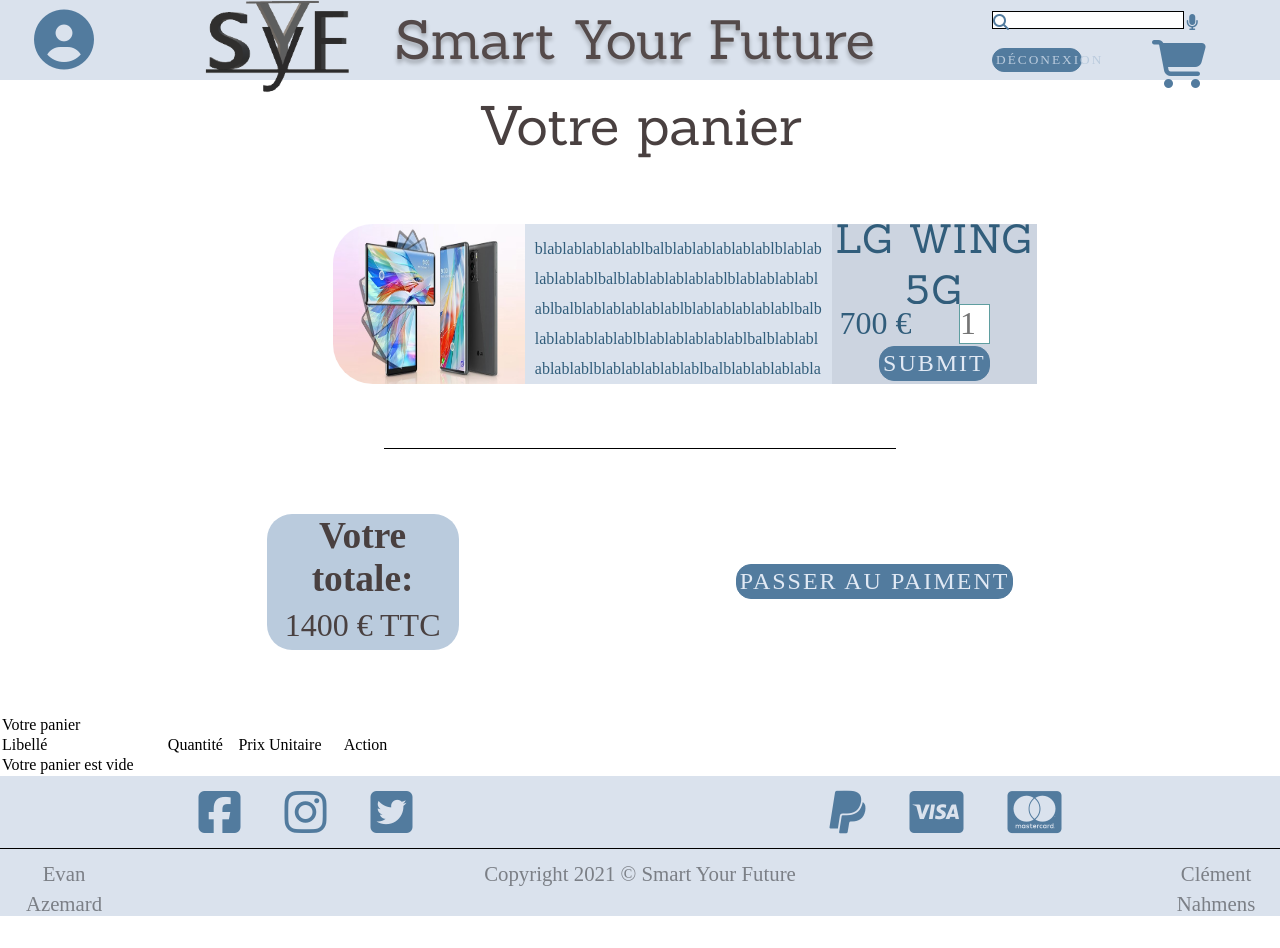
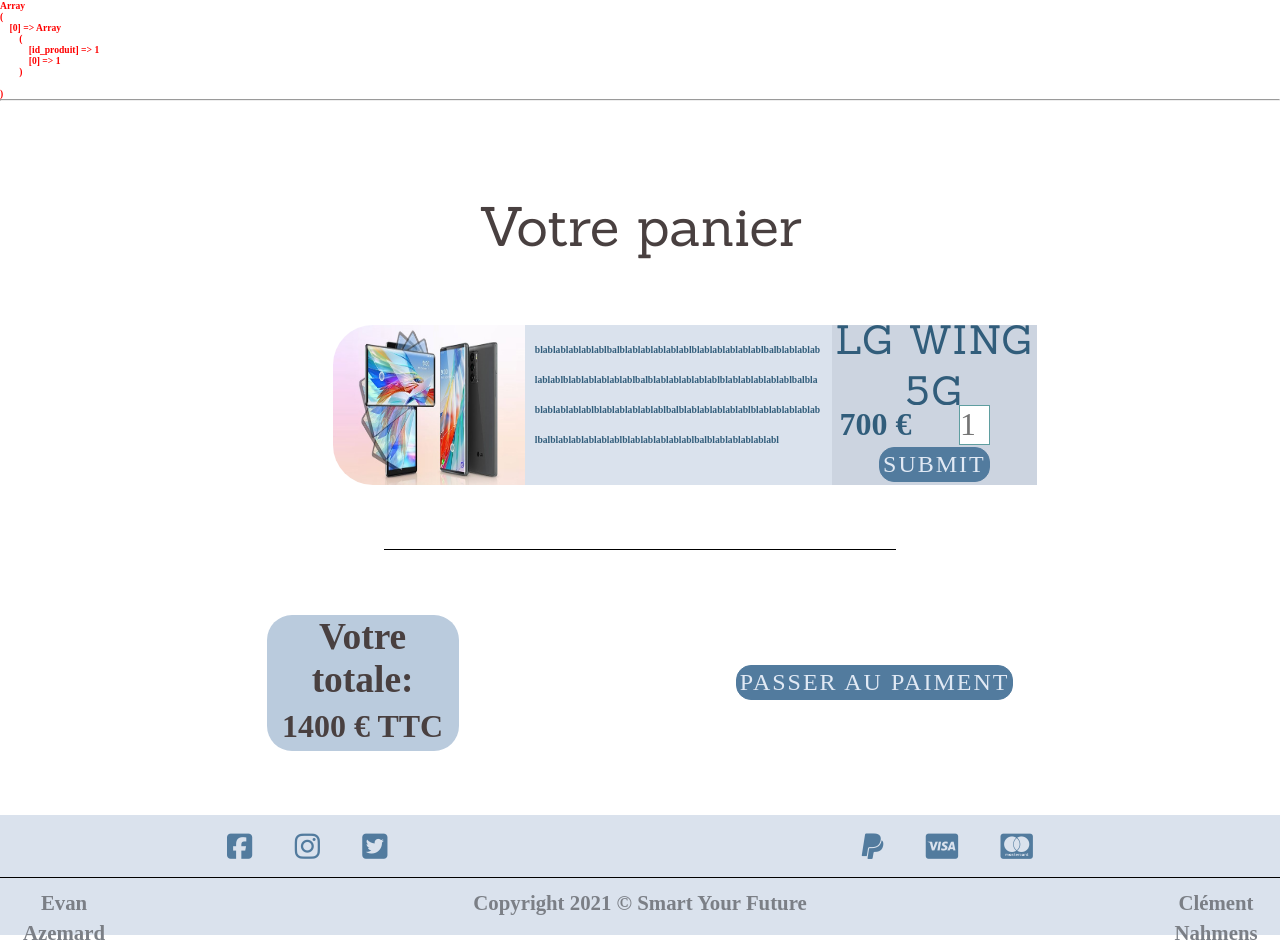
Before and after one commit to evan-azemard/boutique, a PHP site: page /panier in a window 1280 px wide. Before the commit the page ends 916 px from the top, so only its background shows below. Run offline with PHP 8.4, Linux system fonts and the light colour scheme; the visitor is signed in with stand-in values (Sample User, id 1); data comes from the database, SQL or seed files in the repository; tables that the repository leaves empty hold one stand-in row (values such as "Sample post"); some libraries are stand-ins or nearby versions.

Commit message:
le lien du pannier a produit dans la page panier marche

```diff
--- a/controllers/Produit.php
+++ b/controllers/Produit.php
@@ -16,60 +16,66 @@ function produit ()
      *
      * */
 
-    class C_produit{
+    class C_produit
+    {
 
         private $id;
         private $number;
 
-        public function getId(){
+        public function getId()
+        {
             return $this->id;
         }
-         public function setId($id)
+
+        public function setId($id)
         {
             $this->id = $id;
         }
 
-        public function getNumber(){
+        public function getNumber()
+        {
             return $this->number;
         }
-         public function setNumber($number)
+
+        public function setNumber($number)
         {
             $this->number = $number;
         }
 
-        public function produit($id,$number){
+        public function produit($id, $number)
+        {
             $this->setNumber($number);
             $this->setId($id);
             $errors = array();
 
 
 
-            if ($this->id < 1 || $this->id > 50)
-            {
+
+
+            if ($this->id < 1 || $this->id > 50) {
                 array_push($errors, "Vous pouvez sélectioner au maximum 50 même produit");
 
             }
 
             if (count($errors) < 1) {
 
-               $data_article = data_article($this->id);
+                $data_article = data_article($this->id);
 
                 foreach ($data_article as $item) {
                     $prix = $item['prix_article'];
-               }
+                }
 
 
-                $prixf =  (int)$prix * (int)$this->number;
+                $prixf = (int)$prix * (int)$this->number;
                 $id_user = (int)$_SESSION['id'];
                 $id_article = (int)$this->id;
                 $number_article = (int)$this->number;
 
-               ajout_panier($id_user,$id_article,$number_article,$prixf);
+                ajout_panier($id_user, $id_article, $number_article, $prixf);
 
-               unset($prixf);
+                unset($prixf);
 
-                 header("refresh: 1");
-
+                header("refresh: 1");
 
 
             }
@@ -78,111 +84,8 @@ function produit ()
         }
 
 
-
-
     }
 
-
-
-    class cart
-    {
-
-        /**
-         * Constructeur de la class
-         */
-
-
-        /**
-         *Initialisation du panier
-         */
-        public function initCart()
-        {
-            $_SESSION['panier'] = array();
-        }
-
-        /**
-         * Retourne le contenu du panier
-         */
-        public function getList()
-        {
-            return !empty($_SESSION['panier']) ? $_SESSION['panier'] : NULL;
-        }
-
-        /**
-         * Ajout d'un produit au panier
-         */
-        public function addProduct($id_produit, $libelle_produit, $qte = 1, $prix_unitaire_produit = 0)
-        {
-            $errors = array();
-            if ($qte > 0) {
-                $_SESSION['panier'][$id_produit] = array(
-                    'id_produit' => $id_produit, 'produit' => $libelle_produit, 'qte' => $qte, 'prix_unitaire' => $prix_unitaire_produit
-                );
-                $this->updateTotalPriceProduct($id_produit);
-            } else {
-                array_push($errors, "Vous ne pouvez pas ajouter un produit sans quantité...");
-            }
-        }
-
-        private function updateTotalPriceProduct($id_produit)
-        {
-            if (isset($_SESSION['panier'][$id_produit])) {
-                $_SESSION['panier'][$id_produit]['prix_Total'] = $_SESSION['panier'][$id_produit]['qte'] * $_SESSION['panier'][$id_produit]['prix_unitaire'];
-            }
-        }
-
-        /**
-         * Modifie la quantité d'une produit dans le panier
-         */
-        public function updateQteProduct($id_produit, $qte = 0)
-        {
-            $errors = array();
-            if (isset($_SESSION['panier'][$id_produit])) {
-                $_SESSION['panier'][$id_produit]['qte'] = $qte;
-                $this->updateTotalPriceProduct($id_produit);
-            } else {
-                array_push($errors, "produit non présent dans le panier");
-            }
-        }
-
-        /**
-         * Supprime une produit du panier
-         */
-        public function removeProduct($id_produit)
-        {
-            if (isset($_SESSION['panier'][$id_produit])) {
-                unset($_SESSION['panier'][$id_produit]);
-            }
-        }
-
-        /**
-         * Retourne le nombre de produits dans le panier
-         */
-        public function getNbProductsInCart()
-        {
-            $panier = !empty($_SESSION['panier']) ? $_SESSION['panier'] : NULL;
-            $nb = 0;
-            $panier = !empty($_SESSION['panier']) ? $_SESSION['panier'] : NULL;
-            if (!empty($panier)) {
-                foreach ($panier as $P) {
-                    $nb += $P['qte'];
-                }
-            }
-            return $nb;
-        }
-
-        public function getTotalPriceCart()
-        {
-            $total = 0;
-            $panier = !empty($_SESSION['panier']) ? $_SESSION['panier'] : NULL;
-            if (!empty($panier)) {
-                foreach ($panier as $P) {
-                    $total += $P['prix_Total'];
-                }
-            }
-            return $total;
-        }
-    }
 
 
     $articles_model = article_model();
--- a/controllers/panier.php
+++ b/controllers/panier.php
@@ -1,9 +1,63 @@
 <?php
+require ('model/panier.php');
 
+function debug($variable,$color = null){
+if (!isset($color)){
+    $color = "gray";
+}
+    echo "<span style='color: $color; font-weight: bold; font-size: 1.2vh; '>";
+    echo '<pre>';
+    print_r($variable);
+    echo '</pre> <hr>';
+    echo '<span>';
+}
 function panier(){
 
+    class C_affiche
+    {
 
-        //Template
+        private $id;
+
+        public function getId()
+        {
+            return $this->id;
+        }
+
+        public function setId($id)
+        {
+            $this->id = $id;
+        }
+
+        public function affiche_panier($id)
+        {
+            $this->setId($id);
+
+
+            $articles = article_panier($this->id);
+
+            foreach ($articles as $tab) {
+                $id = $tab['id_panier'];
+            }
+
+            $articles_pp = article_pp($id);
+
+            debug($articles_pp,"red");
+
+
+
+
+           $articles_panier =  select_panier($id);
+
+
+
+        }
+
+
+
+    }
+
+
+    //Template
     $template = 'panier';
     //Layout (contient header , footer)
     include('view/layout.php');
--- a/library/fonctions.php
+++ b/library/fonctions.php
@@ -1,15 +1 @@
 <?php
-
-
-//Pour le débug
-
-function debug($variable,$color = null){
-    if (!isset($color)){
-        $color = "gray";
-    }
-    echo "<span style='color: $color; font-weight: bold; font-size: 1.2vh; '>";
-    echo '<pre>';
-    print_r($variable);
-    echo '</pre> <hr>';
-    echo '<span>';
-}
--- /dev/null
+++ b/model/panier.php
@@ -0,0 +1,52 @@
+<?php
+function  article_panier($model)
+{
+
+    $bdd =  db_connect();
+
+    $sel = $bdd->prepare('select * from paniers  WHERE id_user = ?');
+    $sel->execute(array($model));
+    $articles = $sel->fetchAll();
+
+    return $articles;
+}
+
+function  article_pp($id)
+{
+
+    $bdd =  db_connect();
+
+    $sel = $bdd->prepare('select id_produit from paniers  WHERE id_panier = ?');
+    $sel->execute(array($id));
+    $articles_pp = $sel->fetchAll();
+
+    return $articles_pp;
+}
+
+function  select_panier($id)
+{
+
+    $bdd =  db_connect();
+
+    $sel = $bdd->prepare('select * from articles  WHERE id_produit = ?');
+    $sel->execute(array($id));
+    $articles_panier = $sel->fetchAll();
+
+    return $articles_panier;
+}
+
+
+
+
+/*Sélédctionner 1 fois la marque*/
+/*function  article_panier2()
+{
+
+        $bdd =  db_connect();
+
+    $sel = $bdd->prepare('select DISTINCT marque_model from articles ');
+    $sel->execute();
+    $articles_model = $sel->fetchAll();
+
+    return $articles_model;
+}*/
--- a/view/layout.php
+++ b/view/layout.php
@@ -18,7 +18,7 @@
 
 <body>
     <!--Header-->
-    <header>
+<!--    <header>
         <div id="header_menu">
             <div class="sectiondiv">
                 <div id="déroul" class="DEL" style="overflow: auto; min-height: 85%;">
@@ -80,7 +80,7 @@
             <a href="panier"><i id="header_panier" class="fa fa-shopping-cart fa-3x" aria-hidden="true"></i></a>
         </div>
     </header>
-
+-->
     <!--Main-->
 
     <!--Template-->
--- a/view/panier.php
+++ b/view/panier.php
@@ -1,4 +1,8 @@
- <main id="panier_main">
+<?php
+ $user = new C_affiche();
+ $errors = $user->affiche_panier($_SESSION['id']);
+?>
+<main id="panier_main">
     <section id="panier_section">
         <article id="panier_h1">
             <h1>Votre panier</h1>
@@ -44,107 +48,3 @@
         </article>
     </section>
 </main>
-
-<?php
-include_once("fonctions-panier.php");
-
-$erreur = false;
-
-$action = (isset($_POST['action']) ? $_POST['action'] : (isset($_GET['action']) ? $_GET['action'] : null));
-if ($action !== null) {
-    if (!in_array($action, array('ajout', 'suppression', 'refresh')))
-        $erreur = true;
-
-    //récupération des variables en POST ou GET
-    $l = (isset($_POST['l']) ? $_POST['l'] : (isset($_GET['l']) ? $_GET['l'] : null));
-    $p = (isset($_POST['p']) ? $_POST['p'] : (isset($_GET['p']) ? $_GET['p'] : null));
-    $q = (isset($_POST['q']) ? $_POST['q'] : (isset($_GET['q']) ? $_GET['q'] : null));
-
-    //Suppression des espaces verticaux
-    $l = preg_replace('#\v#', '', $l);
-    //On vérifie que $p est un float
-    $p = floatval($p);
-
-    //On traite $q qui peut être un entier simple ou un tableau d'entiers
-
-    if (is_array($q)) {
-        $QteArticle = array();
-        $i = 0;
-        foreach ($q as $contenu) {
-            $QteArticle[$i++] = intval($contenu);
-        }
-    } else
-        $q = intval($q);
-}
-
-if (!$erreur) {
-    switch ($action) {
-        case "ajout":
-            ajouterArticle($l, $q, $p);
-            break;
-
-        case "suppression":
-            supprimerArticle($l);
-            break;
-
-        case "refresh":
-            for ($i = 0; $i < count($QteArticle); $i++) {
-                modifierQTeArticle($_SESSION['panier']['libelleProduit'][$i], round($QteArticle[$i]));
-            }
-            break;
-
-        default:
-            break;
-    }
-}
-echo '<?xml version="1.0" encoding="utf-8"?>'; ?>
-
-
-
-
-<main id="main_panier">
-
-    <form method="post" action="panier.php">
-        <table style="width: 400px">
-            <tr>
-                <td colspan="4">Votre panier</td>
-            </tr>
-            <tr>
-                <td>Libellé</td>
-                <td>Quantité</td>
-                <td>Prix Unitaire</td>
-                <td>Action</td>
-            </tr>
-
-
-            <?php
-            if (creationPanier()) {
-                $nbArticles = count($_SESSION['panier']['libelleProduit']);
-                if ($nbArticles <= 0)
-                    echo "<tr><td>Votre panier est vide </ td></tr>";
-                else {
-                    for ($i = 0; $i < $nbArticles; $i++) {
-                        echo "<tr>";
-                        echo "<td>" . htmlspecialchars($_SESSION['panier']['libelleProduit'][$i]) . "</ td>";
-                        echo "<td><input type=\"text\" size=\"4\" name=\"q[]\" value=\"" . htmlspecialchars($_SESSION['panier']['qteProduit'][$i]) . "\"/></td>";
-                        echo "<td>" . htmlspecialchars($_SESSION['panier']['prixProduit'][$i]) . "</td>";
-                        echo "<td><a href=\"" . htmlspecialchars("panier.php?action=suppression&l=" . rawurlencode($_SESSION['panier']['libelleProduit'][$i])) . "\">XX</a></td>";
-                        echo "</tr>";
-                    }
-
-                    echo "<tr><td colspan=\"2\"> </td>";
-                    echo "<td colspan=\"2\">";
-                    echo "Total : " . MontantGlobal();
-                    echo "</td></tr>";
-
-                    echo "<tr><td colspan=\"4\">";
-                    echo "<input type=\"submit\" value=\"Rafraichir\"/>";
-                    echo "<input type=\"hidden\" name=\"action\" value=\"refresh\"/>";
-
-                    echo "</td></tr>";
-                }
-            }
-            ?>
-        </table>
-    </form>
-</main>
```
